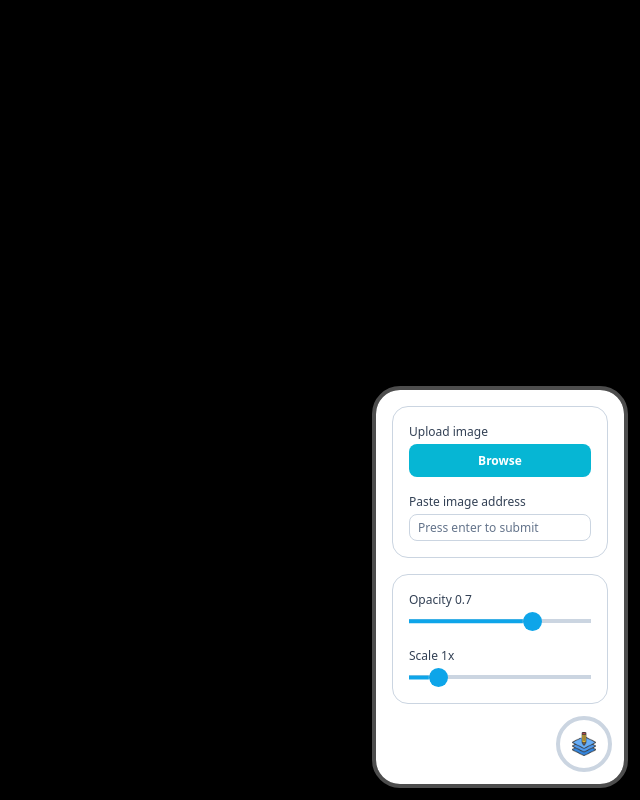
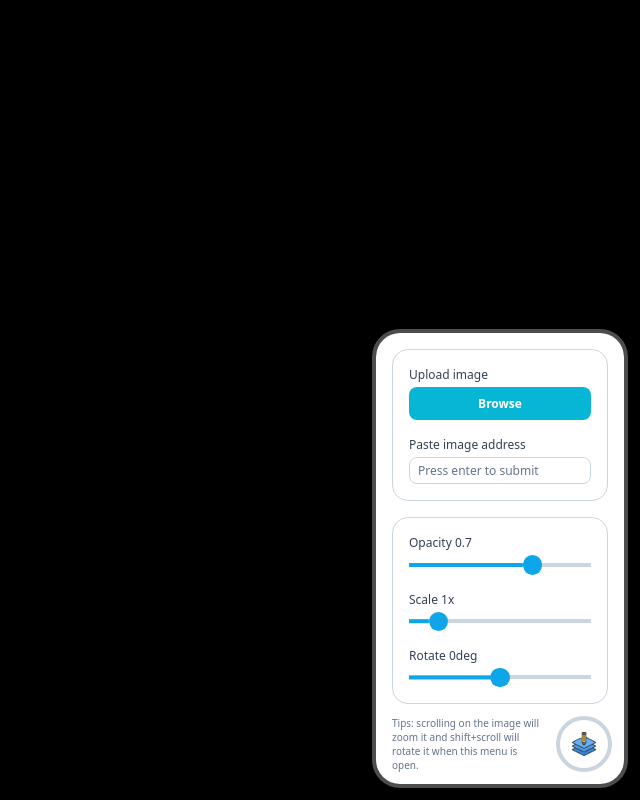
Before and after one commit to samueleiche/image-tracer-chrome-extension, a Vue app: page / in a window 1280 px wide. Both pictures are taken after a click on the element 1224 px from the left and 744 px from the top of the page. Shown: the whole page, without its empty margins (640-1280 px from the left). Built offline with nearby package versions, Linux system fonts and the light colour scheme.

Commit message:
add rotation support

```diff
--- a/src/App.vue
+++ b/src/App.vue
@@ -13,7 +13,14 @@
 			<ControlFieldGroup>
 				<RangeFIeld :label="`Opacity ${opacity}`" :min="0" :max="100" v-model="opacity" />
 				<RangeFIeld :label="`Scale ${scale}x`" :min="1" :max="800" v-model="scale" />
+				<RangeFIeld :label="`Rotate ${rotation}deg`" :min="-36000" :max="36000" v-model="rotation" />
 			</ControlFieldGroup>
+
+			<template #footer>
+				<div class="controls-helper">
+					Tips: scrolling on the image will zoom it and shift+scroll will rotate it when this menu is open.
+				</div>
+			</template>
 		</ControlsMenu>
 	</div>
 </template>
@@ -28,7 +35,7 @@ import ImageFetcher from './components/ImageFetcher.vue'
 import RangeFIeld from './components/RangeField.vue'
 import { useControls } from './composables/useControls'
 
-const { opacity, scale, showControls } = useControls()
+const { opacity, scale, showControls, rotation } = useControls()
 
 const imageSrc = ref<string | undefined>(undefined)
 </script>
@@ -85,4 +92,9 @@ const imageSrc = ref<string | undefined>(undefined)
 .tracer-container--controls-visible .tracer-overlay {
 	pointer-events: auto;
 }
+
+.controls-helper {
+	font-size: 10px;
+	color: #64748b;
+}
 </style>
--- a/src/components/ControlsMenu.vue
+++ b/src/components/ControlsMenu.vue
@@ -3,6 +3,10 @@
 		<Transition name="menu-transition" mode="out-in">
 			<div v-show="showControls" class="controls-menu-content">
 				<slot />
+
+				<div class="controls-menu-content-footer">
+					<slot name="footer" />
+				</div>
 			</div>
 		</Transition>
 
@@ -83,6 +87,17 @@ const { showControls, toggleShowControls } = useControls()
 	outline: rgba(255, 255, 255, 0.3) solid 4px;
 }
 
+.controls-menu-content-footer {
+	display: flex;
+	align-items: center;
+	justify-content: center;
+	position: absolute;
+	height: 56px;
+	bottom: 12px;
+	left: 16px;
+	right: 80px;
+}
+
 .menu-transition-enter-active,
 .menu-transition-leave-active {
 	transition:
--- a/src/components/TracerImage.vue
+++ b/src/components/TracerImage.vue
@@ -13,7 +13,7 @@
 import { ref, computed } from 'vue'
 import { useControls } from '../composables/useControls'
 
-const { showControls, scale } = useControls()
+const { showControls, scale, rotation } = useControls()
 
 interface DragState {
 	initialX: number
@@ -54,18 +54,23 @@ const eventHandlers = computed(() => {
 })
 
 const wheel = (event: WheelEvent) => {
-	const zoomFactor = 0.01 * event.deltaY
-	let zoom = scale.value
+	if (event.shiftKey) {
+		const rotationFactor = event.deltaY > 0 ? 5 : -5
+		rotation.value += rotationFactor
+	} else {
+		const zoomFactor = 0.01 * event.deltaY
+		let newScale = scale.value
 
-	zoom -= zoomFactor
+		newScale -= zoomFactor
 
-	if (zoom < 0.01) {
-		zoom = 0.01
-	} else if (zoom > 8) {
-		zoom = 8
+		if (newScale < 0.01) {
+			newScale = 0.01
+		} else if (newScale > 8) {
+			newScale = 8
+		}
+
+		scale.value = parseFloat(newScale.toFixed(2))
 	}
-
-	scale.value = parseFloat(zoom.toFixed(2))
 
 	event.preventDefault()
 }
@@ -79,7 +84,7 @@ const computedTransform = computed(() => {
 	const y = drag.value.currentY
 
 	return {
-		transform: `translate3d(${x}px, ${y}px, 0) scale(${scale.value}, ${scale.value})`,
+		transform: `translate3d(${x}px, ${y}px, 0) scale(${scale.value}, ${scale.value}) rotate(${rotation.value}deg)`,
 	}
 })
 
--- a/src/composables/useControls.ts
+++ b/src/composables/useControls.ts
@@ -3,6 +3,7 @@ import { ref } from 'vue'
 const showControls = ref(false)
 const opacity = ref(0.7)
 const scale = ref(1)
+const rotation = ref(0)
 
 function toggleShowControls() {
 	showControls.value = !showControls.value
@@ -12,6 +13,7 @@ export function useControls() {
 	return {
 		opacity,
 		scale,
+		rotation,
 		showControls,
 		toggleShowControls,
 	}
```
